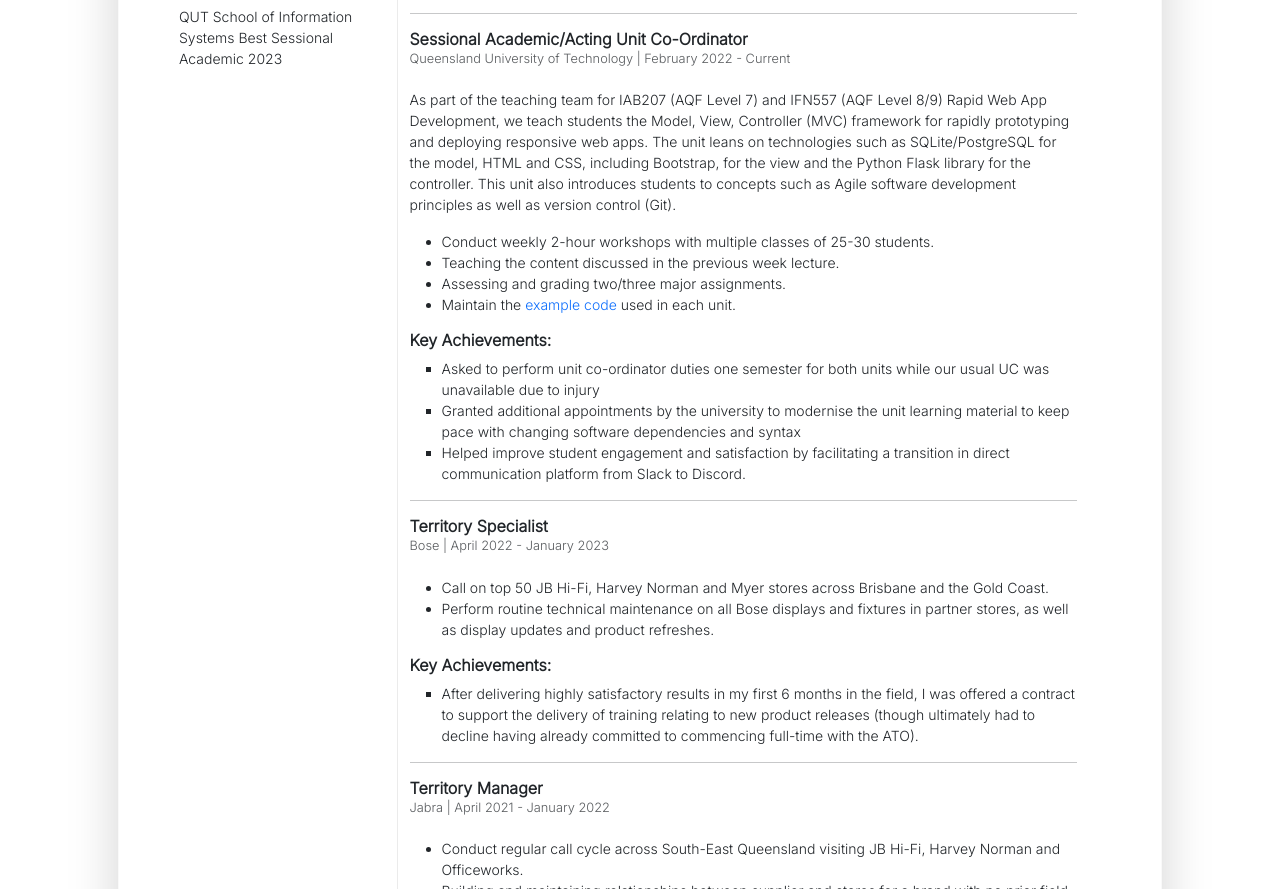
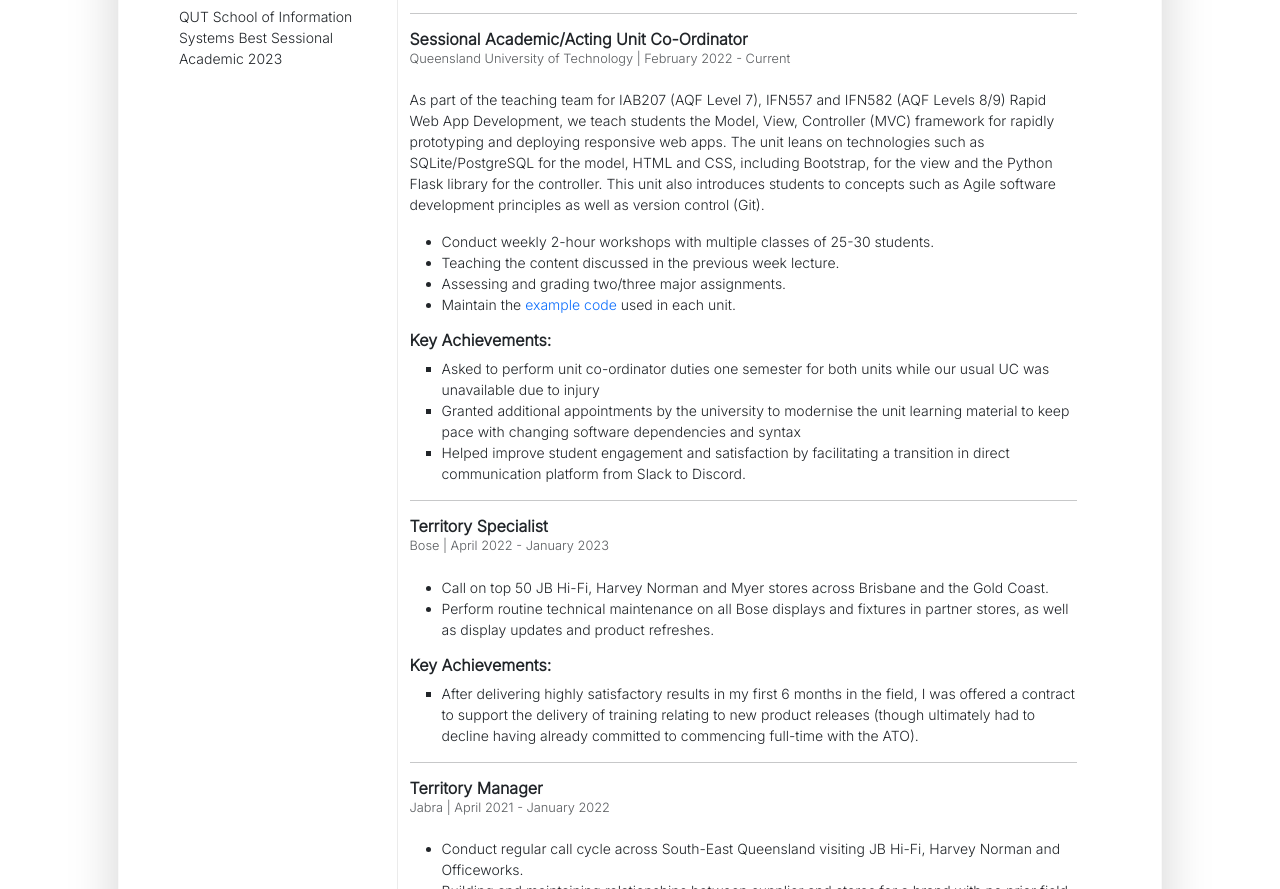
Before and after one commit to aarunjury/aarunjury.github.io, a plain HTML site: page resume.html in a window 1280 px wide. Shown: the part 1591-2480 px from the top of the page. Drawn offline with nearby package versions, Linux system fonts and the light colour scheme; a script that the page names is missing.

Commit message:
small change

```diff
--- a/resume.html
+++ b/resume.html
@@ -255,7 +255,7 @@
                                 | February 2022 - Current</div>
                             <br>
                             <div class="item-content">
-                                <p>As part of the teaching team for IAB207 (AQF Level 7) and IFN557 (AQF Level 8/9) Rapid
+                                <p>As part of the teaching team for IAB207 (AQF Level 7), IFN557 and IFN582 (AQF Levels 8/9) Rapid
                                     Web App Development, we teach students the Model, View, Controller (MVC) framework for
                                     rapidly prototyping and deploying responsive web apps.
                                     The unit leans on technologies such as SQLite/PostgreSQL for the model, HTML
```
